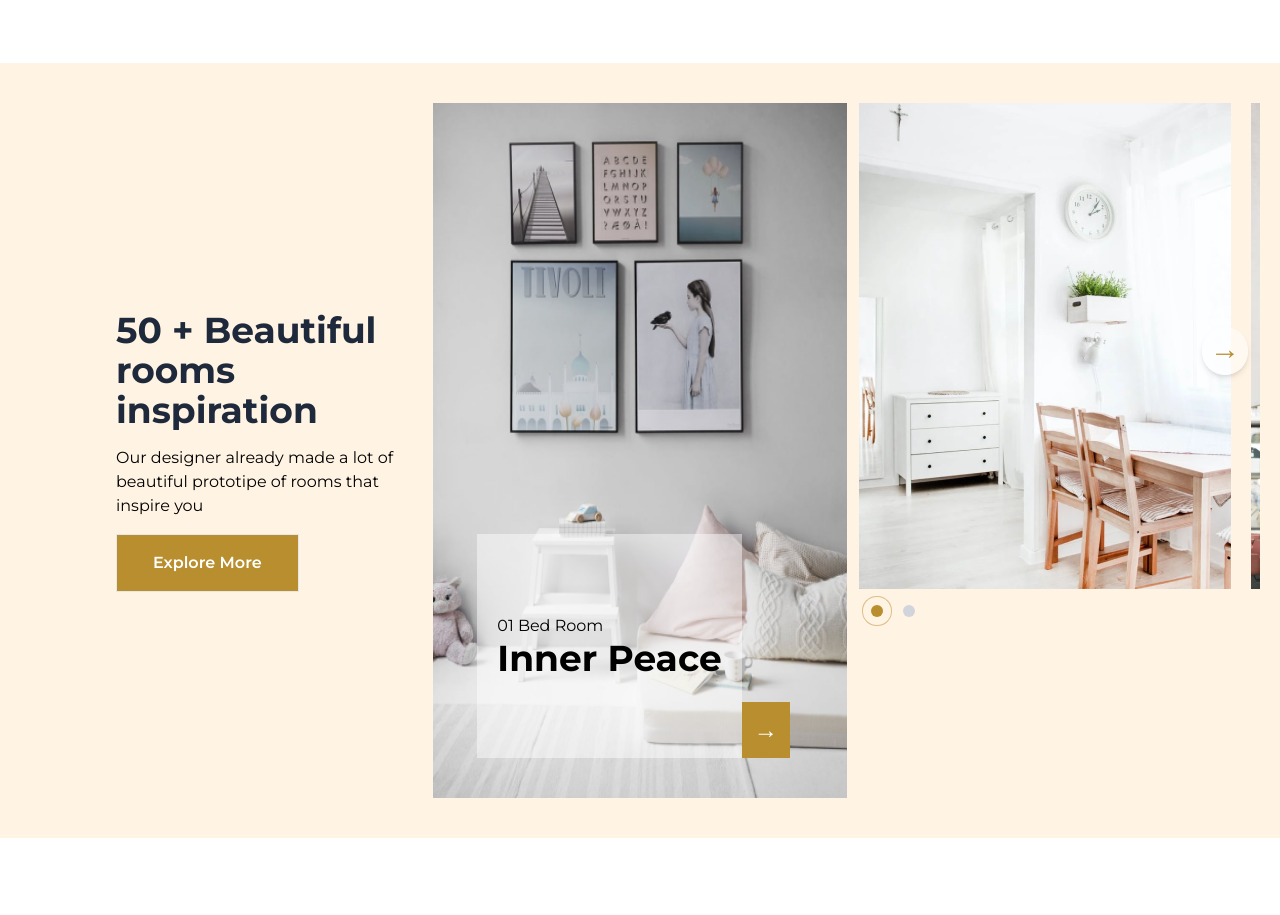
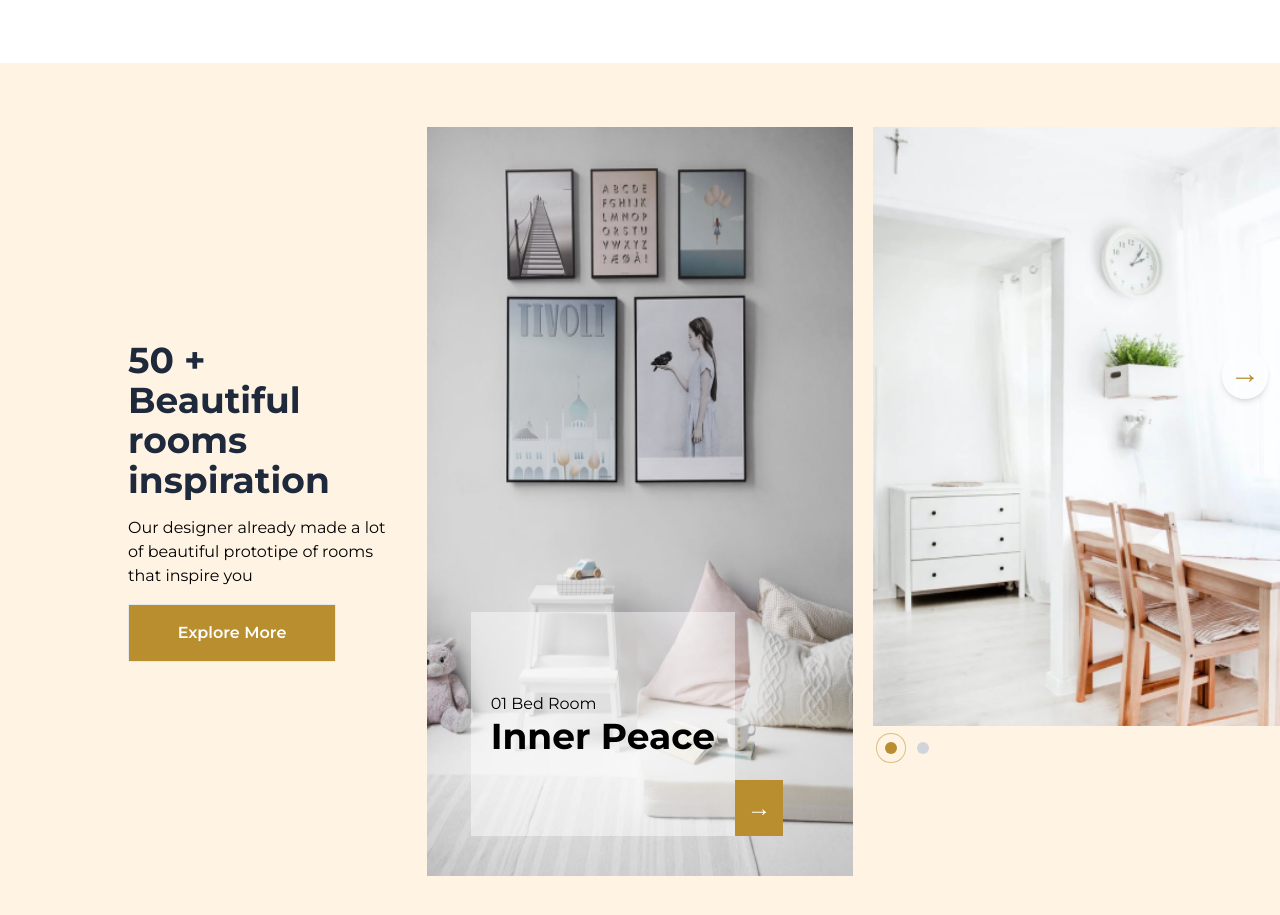
Before and after one commit to ocit17/furniro, a React (Vite) app: page / in a window 1280 px wide. Shown: the part 2478-3393 px from the top of the page. Before the commit the page ends 3316 px from the top, so only its background shows below. Built offline with nearby package versions, Linux system fonts and the light colour scheme; a web font is replaced by a local one.

Commit message:
first commit

```diff
--- a/src/components/Hero.jsx
+++ b/src/components/Hero.jsx
@@ -6,44 +6,34 @@ export default function Hero() {
 
   return (
     <>
-      <div className='bg-secondary grid grid-cols-3 px-5 py-10'>
-        <div className='flex flex-col gap-4 ml-24 py-[50%]'>
-          <div>
-            <h1 className='font-bold text-4xl text-slate-800'>
-              50 + Beautiful rooms inspiration
-            </h1>
-          </div>
-          <div>
-            <p>
-              Our designer already made a lot of beautiful prototipe of rooms
-              that inspire you
-            </p>
-          </div>
-          <div>
-            <button className='bg-primary border text-white font-semibold px-9 py-4 w-55'>
-              Explore More
-            </button>
-          </div>
+      <div className='bg-secondary grid grid-cols-3 py-16 max-sm:grid-cols-1 max-sm:gap-10'>
+        <div className='flex flex-col gap-4 ml-32 mr-10 py-[50%] max-xl:mx-10 max-sm:py-0'>
+          <h1 className='font-bold text-4xl text-slate-800 max-sm:text-3xl'>
+            50 + Beautiful rooms inspiration
+          </h1>
+          <p className='max-sm:text-xs'>
+            Our designer already made a lot of beautiful prototipe of rooms that
+            inspire you
+          </p>
+          <button className='bg-primary border text-white font-semibold px-9 py-4 max-w-52'>
+            Explore More
+          </button>
         </div>
-        <div className='flex justify-center relative'>
-          <div className='w-full'>
-            <img
-              src={innerPeace}
-              alt='Inner Peace'
-              className='h-[100%] w-[100%] aspect-auto'
-            />
-          </div>
-          <div className='absolute w-full pl-11 bottom-10 flex items-end'>
-            <div className='bg-white bg-opacity-45 py-20 px-5'>
+        <div className='relative justify-center xl:flex xl:w-full max-sm:mx-5'>
+          <img src={innerPeace} alt='Inner Peace' className='' />
+          <div className='absolute w-full pl-11 bottom-10 flex items-end max-sm:pl-3'>
+            <div className='bg-white bg-opacity-45 py-20 px-5 max-sm:py-15 max-sm:px-2'>
               <p>01 Bed Room</p>
-              <h1 className='text-4xl font-bold'>Inner Peace</h1>
+              <h1 className='text-4xl font-bold max-sm:text-2xl'>
+                Inner Peace
+              </h1>
             </div>
             <div className='bg-primary px-3 py-3 text-white text-2xl'>
               &rarr;
             </div>
           </div>
         </div>
-        <div className='flex justify-end pl-3 right-0 flex-wrap'>
+        <div className='xl:flex xl:justify-start xl:pl-5 xl:pr-0 xl:max-w-[100%] xl:h-[100%] pr-0'>
           <Slider images={images} />
         </div>
       </div>
--- a/src/components/Slider.jsx
+++ b/src/components/Slider.jsx
@@ -12,13 +12,17 @@ export default function Slider({ images }) {
     <>
       <div className='overflow-hidden relative'>
         <div
-          className={`flex transition ease-out duration-75 gap-5`}
+          className={`flex transition ease-out duration-75 gap-5 max-w-[100%] h-[80%] max-sm:mx-5 max-sm:h-[100%]`}
           style={{
-            transform: `translateX(-${currentImage * 30}%)`,
+            transform: `translateX(-${currentImage * 106}%)`,
           }}
         >
           {images.map((image) => (
-            <img src={image} key={image} className='h-[200%] aspect-auto' />
+            <img
+              src={image}
+              key={image}
+              className='object-cover max-sm:object-none'
+            />
           ))}
         </div>
 
```
